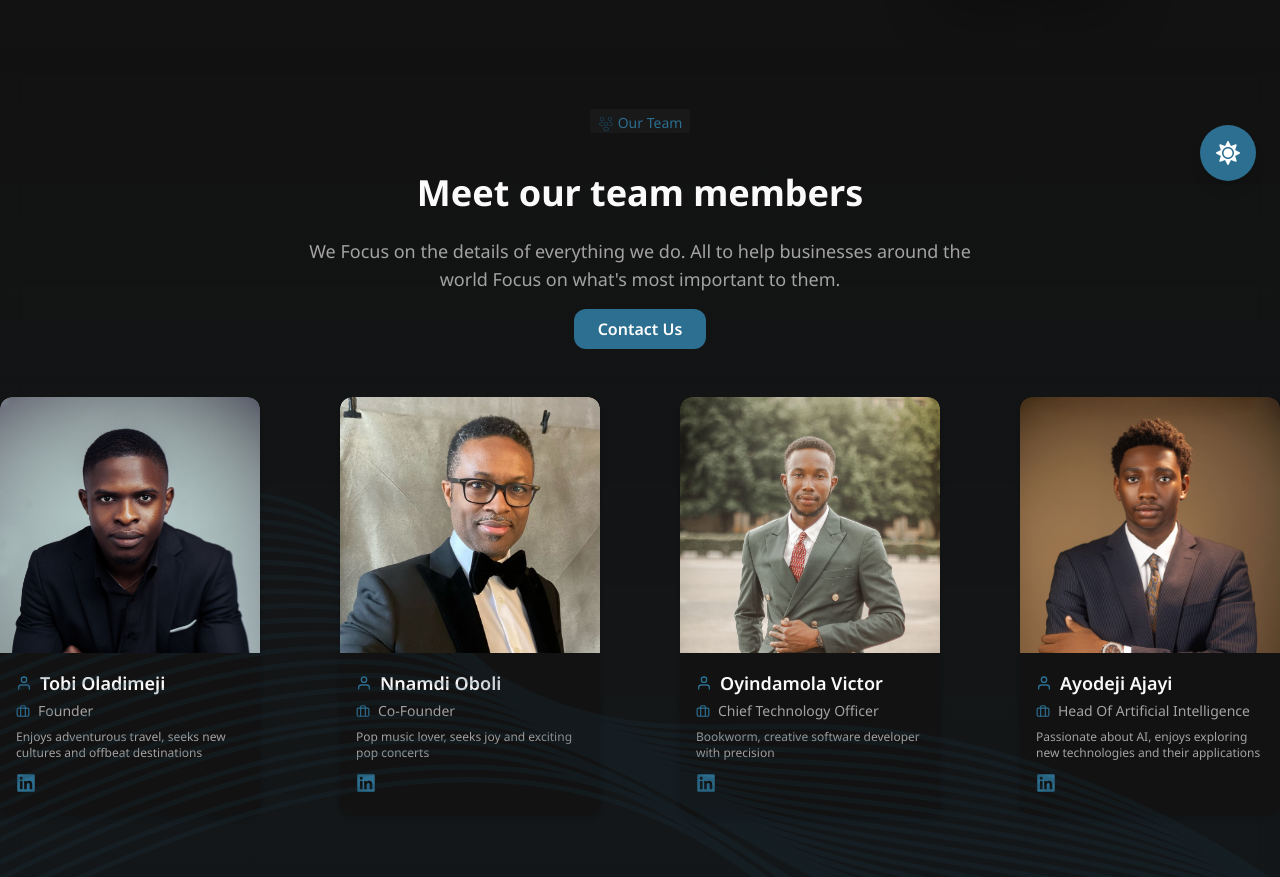
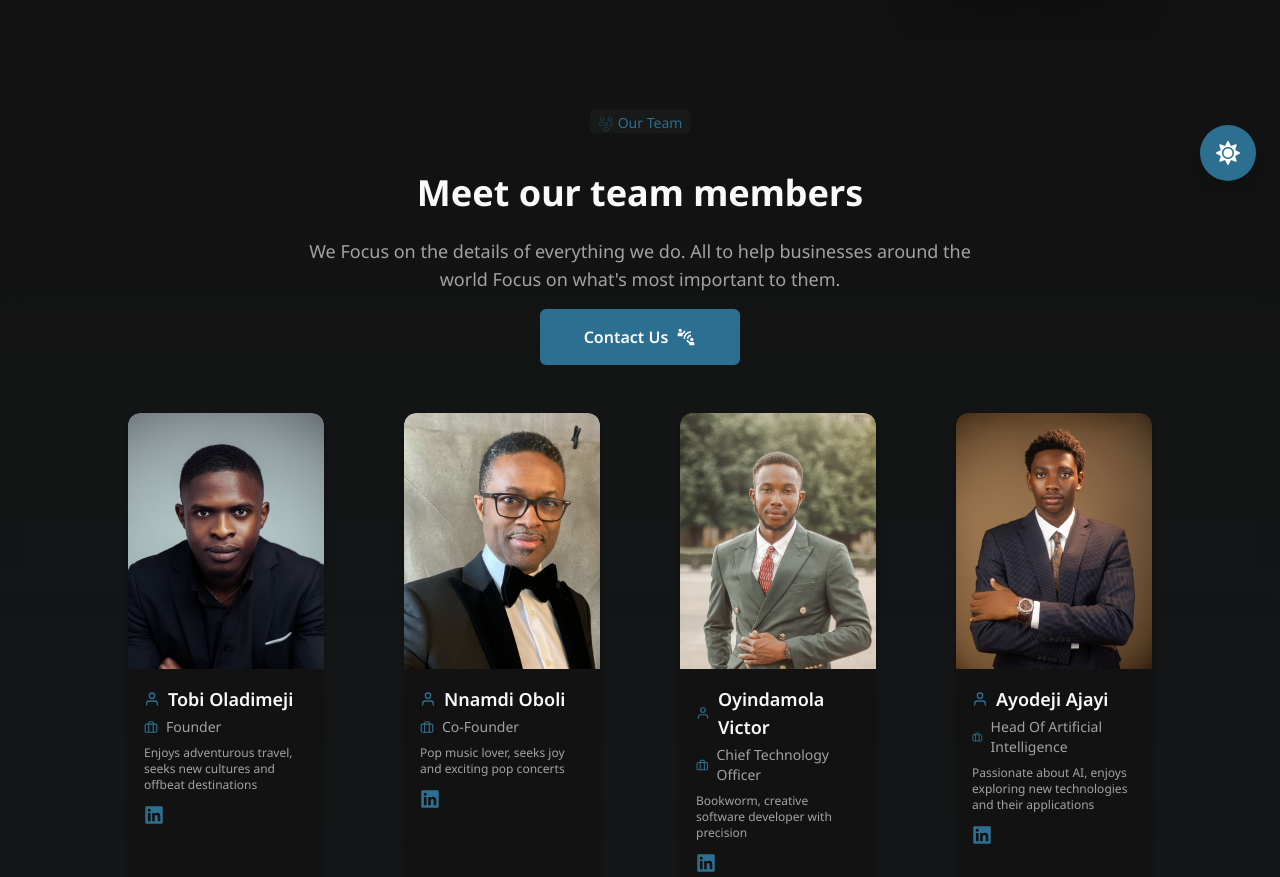
Before and after one commit to Data-Fellows/data-fellows-web-app, a Next.js app: page /about in a window 1280 px wide. Shown: the part 595-1472 px from the top of the page. Built offline with nearby package versions, Linux system fonts and the light colour scheme.

Commit message:
`Refactor OurTeamSection to OurTeam, update import and component name`

```diff
--- a/src/views/landing-page/about/index.tsx
+++ b/src/views/landing-page/about/index.tsx
@@ -1,14 +1,14 @@
 import LandingPageLayout from "@/layouts/landing-page";
 import React from "react";
 import About from "../home/sections/about";
-import OurTeamSection from "./sections/our-team";
+import OurTeam from "./sections/our-team";
 
 const AboutUs: React.FC = () => {
   return (
     <LandingPageLayout>
       <div className="pt-20">
         <About />
-        <OurTeamSection />
+        <OurTeam />
       </div>
     </LandingPageLayout>
   );
--- a/src/views/landing-page/about/sections/our-team.tsx
+++ b/src/views/landing-page/about/sections/our-team.tsx
@@ -2,8 +2,9 @@ import { motion } from "framer-motion";
 import Image from "next/image";
 import { FaLinkedin } from "react-icons/fa";
 import { FiBriefcase, FiUser } from "react-icons/fi";
+import { MdOutlineConnectWithoutContact } from "react-icons/md";
 
-export default function OurTeamSection() {
+export default function OurTeam() {
   const teamMembers = [
     {
       id: 1,
@@ -44,16 +45,8 @@ export default function OurTeamSection() {
   return (
     <div className="bg-gradient-to-b from-background/80 to-primary/10 pb-20 backdrop-blur-md text-foreground">
       <div className="min-h-screen overflow-hidden relative py-16">
-        <div className="absolute left-0 top-1/2 z-0 hidden h-[90%] w-screen -translate-y-1/4 transform md:block pointer-events-none">
-          <img
-            src="/svgs/landing-page/team-spiral.svg"
-            className="h-full w-full object-cover opacity-20 dark:opacity-10"
-            alt="Background wave pattern"
-          />
-        </div>
-
         <div className="relative z-10 mx-auto max-w-[80%] px-4 sm:px-6 lg:px-8">
-          <div className="mb-12 text-center">
+          <div className="mb-12 text-center justify-center flex flex-col items-center">
             <span className="mb-10 inline-block h-6 bg-muted-foreground/5 px-2 py-1 text-sm text-primary rounded shadow-none">
               <Image
                 src="/svgs/landing-page/people.svg"
@@ -92,16 +85,16 @@ export default function OurTeamSection() {
             >
               <a
                 href="/contact"
-                className="mt-4 inline-block h-10 rounded-xl bg-primary text-primary-foreground px-6 py-2 font-semibold transition hover:bg-primary/90"
+                className="mt-4 md:h-14 w-[200px] rounded-md bg-primary text-primary-foreground flex px-6 items-center justify-center font-semibold transition hover:bg-primary/90 space-x-2 text-center"
               >
-                Contact Us
+                <span>Contact Us</span>
+                <MdOutlineConnectWithoutContact className=" h-5 w-5 text-white" />
               </a>
             </motion.div>
           </div>
         </div>
 
-        {/* Team Members Grid */}
-        <div className="mx-auto grid grid-cols-1 gap-20 W-[80%] px-4 md:grid-cols-2 lg:grid-cols-4 lg:px-0">
+        <div className="mx-auto grid grid-cols-1 gap-20 w-[80%] px-4 md:grid-cols-2 lg:grid-cols-4 lg:px-0">
           {teamMembers.map((member, i) => (
             <motion.div
               key={member.id}
@@ -145,9 +138,8 @@ export default function OurTeamSection() {
             </motion.div>
           ))}
         </div>
-        {/* CTA Section */}
         <motion.div
-          className="mx-4 mt-16 max-w-full rounded-3xl text-white md:mx-auto md:max-w-[80vw] md:rounded-[40px]"
+          className="mx-4 mt-16 max-w-full rounded-3xl text-white md:mx-auto md:max-w-[80vw] "
           style={{
             backgroundImage:
               "linear-gradient(to right, #2C6E8F, #1B3A4B), url('/svgs/landing-page/baseline.svg')",
--- a/src/views/landing-page/home/sections/contact-us.tsx
+++ b/src/views/landing-page/home/sections/contact-us.tsx
@@ -114,7 +114,7 @@ export default function ContactUs() {
 
           <div className="bg-background text-foreground">
             <div
-              className="mx-4 mt-16 max-w-full rounded-3xl text-white md:mx-auto md:max-w-[80vw] md:rounded-[40px]"
+              className="mx-4 mt-16 max-w-full rounded-3xl text-white md:mx-auto md:max-w-[80vw] "
               style={{
                 backgroundImage:
                   "linear-gradient(to right, #2C6E8F, #1B3A4B), url('/svgs/landing-page/baseline.svg')",
```
